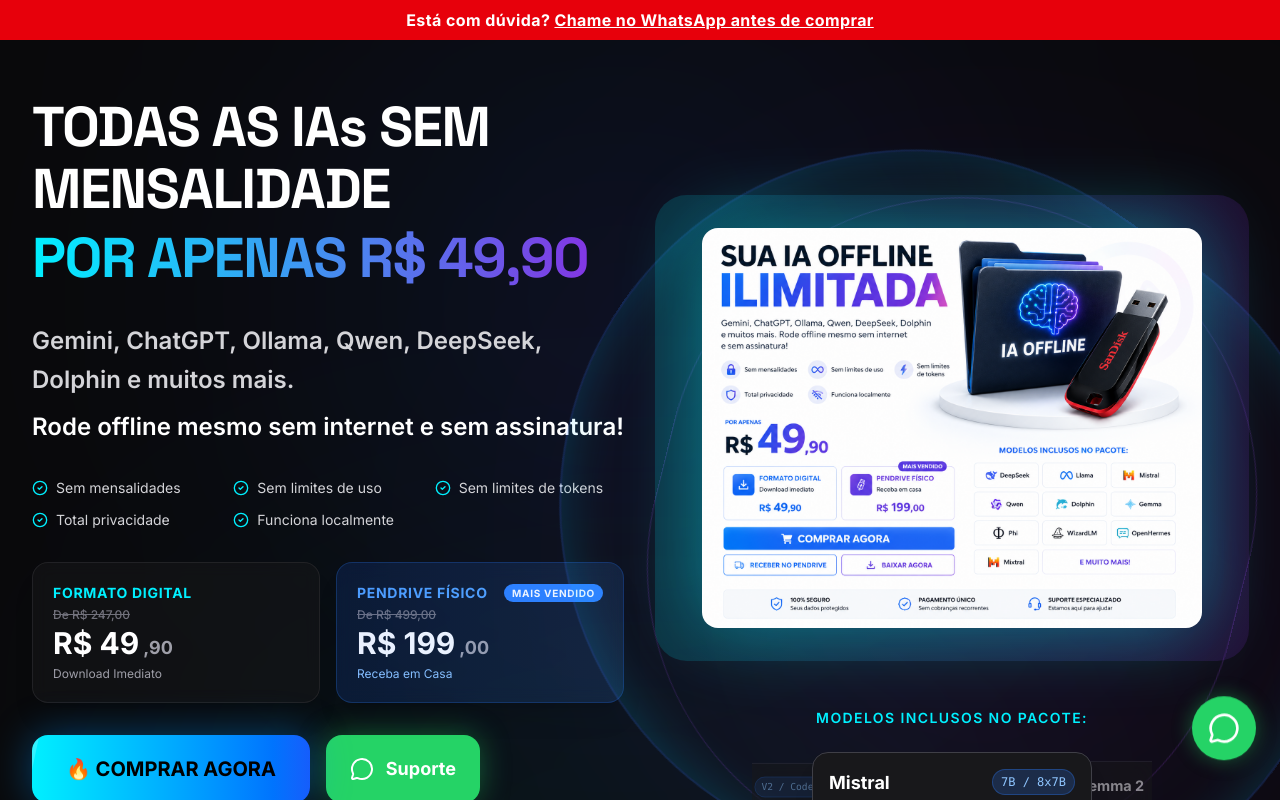
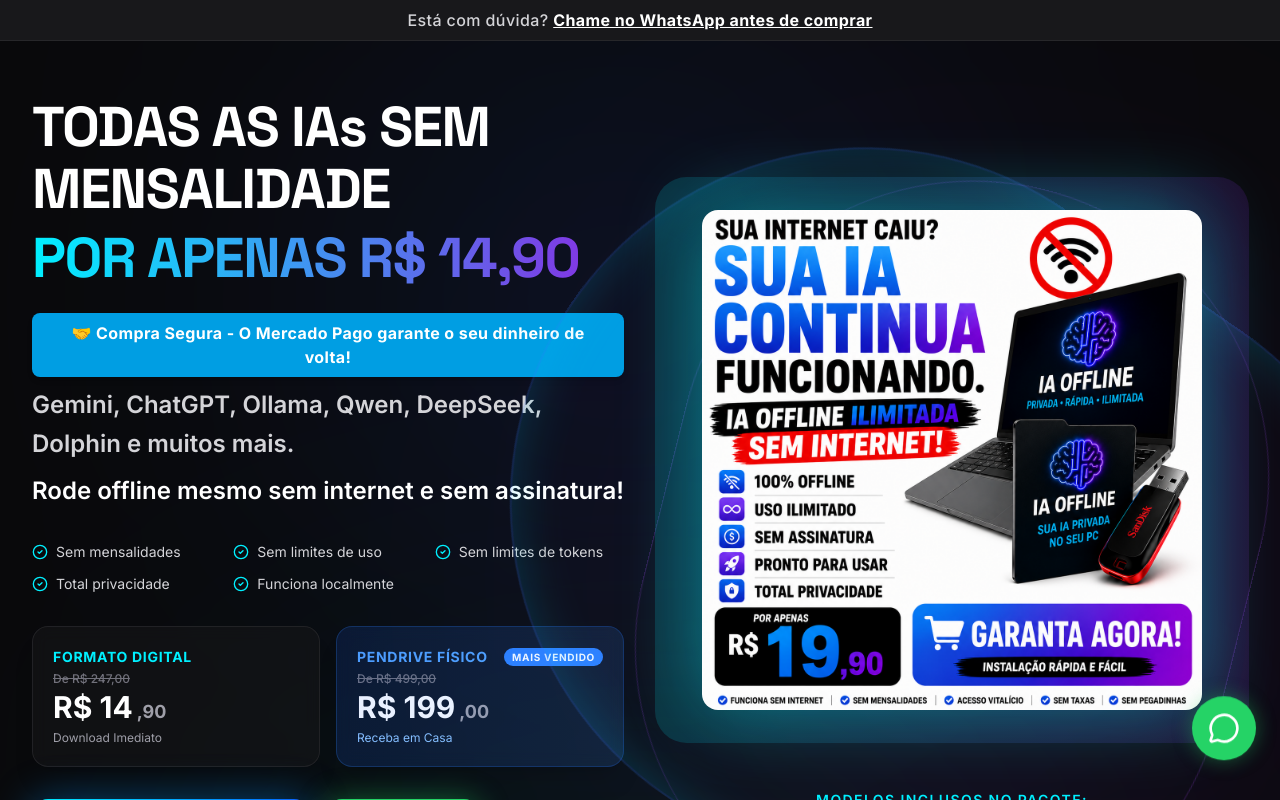
Before and after one commit to SiteSeguro-www/Anuncio.Patrocinado, a React (Vite) app: page / in a window 1280 px wide. Shown: the top 800 px of the page. Built offline with nearby package versions, Linux system fonts and the light colour scheme.

Commit message:
feat: update pricing and refine support banner
Reduce price to R$ 14,90 and update the support banner UI for better visual consistency.

```diff
--- a/src/components/Hero.tsx
+++ b/src/components/Hero.tsx
@@ -29,9 +29,12 @@
 
   return (
     <section className="relative min-h-[90vh] flex items-center justify-center pt-24 pb-20 px-4 sm:px-6 lg:px-8 overflow-hidden font-sans bg-zinc-950">
-      {/* Top Warning Banner */}
-      <div className="absolute top-0 left-0 w-full bg-red-600 text-white text-center py-2 px-4 z-50 font-bold tracking-wide">
-        Está com dúvida? <a href="https://wa.me/5511988677214?text=Ol%C3%A1%2C%20estou%20com%20d%C3%BAvidas%20sobre%20a%20Central%20de%20IA%20Offline!" target="_blank" rel="noopener noreferrer" className="underline hover:text-red-200 transition-colors cursor-pointer">Chame no WhatsApp antes de comprar</a>
+      {/* Top Warning Banners */}
+      <div className="absolute top-0 left-0 w-full z-50 flex flex-col">
+        {/* Support Banner */}
+        <div className="bg-zinc-900 border-b border-zinc-800 text-zinc-300 text-center py-2 px-4 font-medium tracking-wide text-sm sm:text-base">
+          Está com dúvida? <a href="https://wa.me/5511988677214?text=Ol%C3%A1%2C%20estou%20com%20d%C3%BAvidas%20sobre%20a%20Central%20de%20IA%20Offline!" target="_blank" rel="noopener noreferrer" className="text-white underline hover:text-[#25D366] transition-colors cursor-pointer font-bold">Chame no WhatsApp antes de comprar</a>
+        </div>
       </div>
 
       {/* Background gradients */}
@@ -51,8 +54,17 @@
             transition={{ duration: 0.6 }}
             className="font-display text-4xl sm:text-5xl lg:text-[3.5rem] font-bold tracking-tight text-white leading-[1.1]"
           >
-            TODAS AS IAs SEM MENSALIDADE <span className="text-gradient block mt-2">POR APENAS R$ 49,90</span>
+            TODAS AS IAs SEM MENSALIDADE <span className="text-gradient block mt-2">POR APENAS R$ 14,90</span>
           </motion.h1>
+
+          <motion.div
+            initial={{ opacity: 0, y: 20 }}
+            animate={{ opacity: 1, y: 0 }}
+            transition={{ duration: 0.6, delay: 0.05 }}
+            className="bg-[#009EE3] text-white text-center py-2 px-4 font-bold text-sm sm:text-base tracking-wide flex justify-center items-center gap-2 rounded-lg shadow-md lg:mx-0 -mt-2 mb-2"
+          >
+            <span>🤝 Compra Segura - O Mercado Pago garante o seu dinheiro de volta!</span>
+          </motion.div>
 
           <motion.p
             initial={{ opacity: 0, y: 20 }}
@@ -89,7 +101,7 @@
               <div className="text-[#00f0ff] font-bold text-sm mb-1 uppercase tracking-wider">Formato Digital</div>
               <div className="text-zinc-500 line-through text-xs font-medium mb-0.5">De R$ 247,00</div>
               <div className="text-3xl font-bold text-white mb-1 flex items-baseline gap-1">
-                R$ 49<span className="text-lg text-zinc-400">,90</span>
+                R$ 14<span className="text-lg text-zinc-400">,90</span>
               </div>
               <div className="text-xs text-zinc-400">Download Imediato</div>
             </div>
--- a/src/components/PricingOptions.tsx
+++ b/src/components/PricingOptions.tsx
@@ -87,7 +87,7 @@
               <div className="mb-8">
                 <span className="text-blue-300/60 line-through text-lg font-medium">De R$ 247,00</span>
                 <div className="text-5xl font-bold text-white flex items-baseline gap-2 mt-1">
-                  <span className="text-2xl text-[#00f0ff] font-medium">Por</span> R$ 49<span className="text-2xl text-white/50">,90</span>
+                  <span className="text-2xl text-[#00f0ff] font-medium">Por</span> R$ 14<span className="text-2xl text-white/50">,90</span>
                 </div>
               </div>
 
```
Also changed, not shown: src/assets/images/futuristic_pendrive.png, src/assets/images/futuristic_pendrive2.png.
